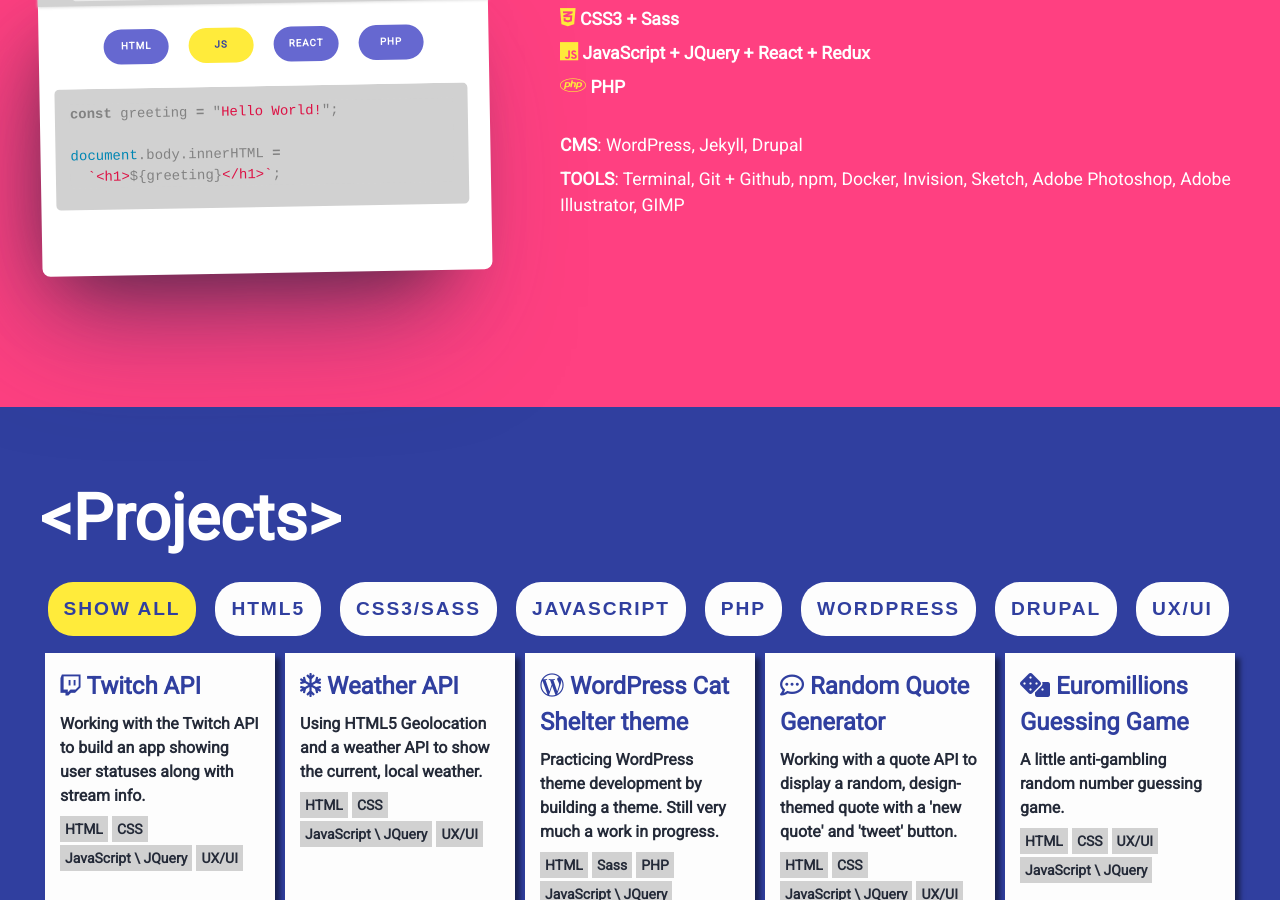
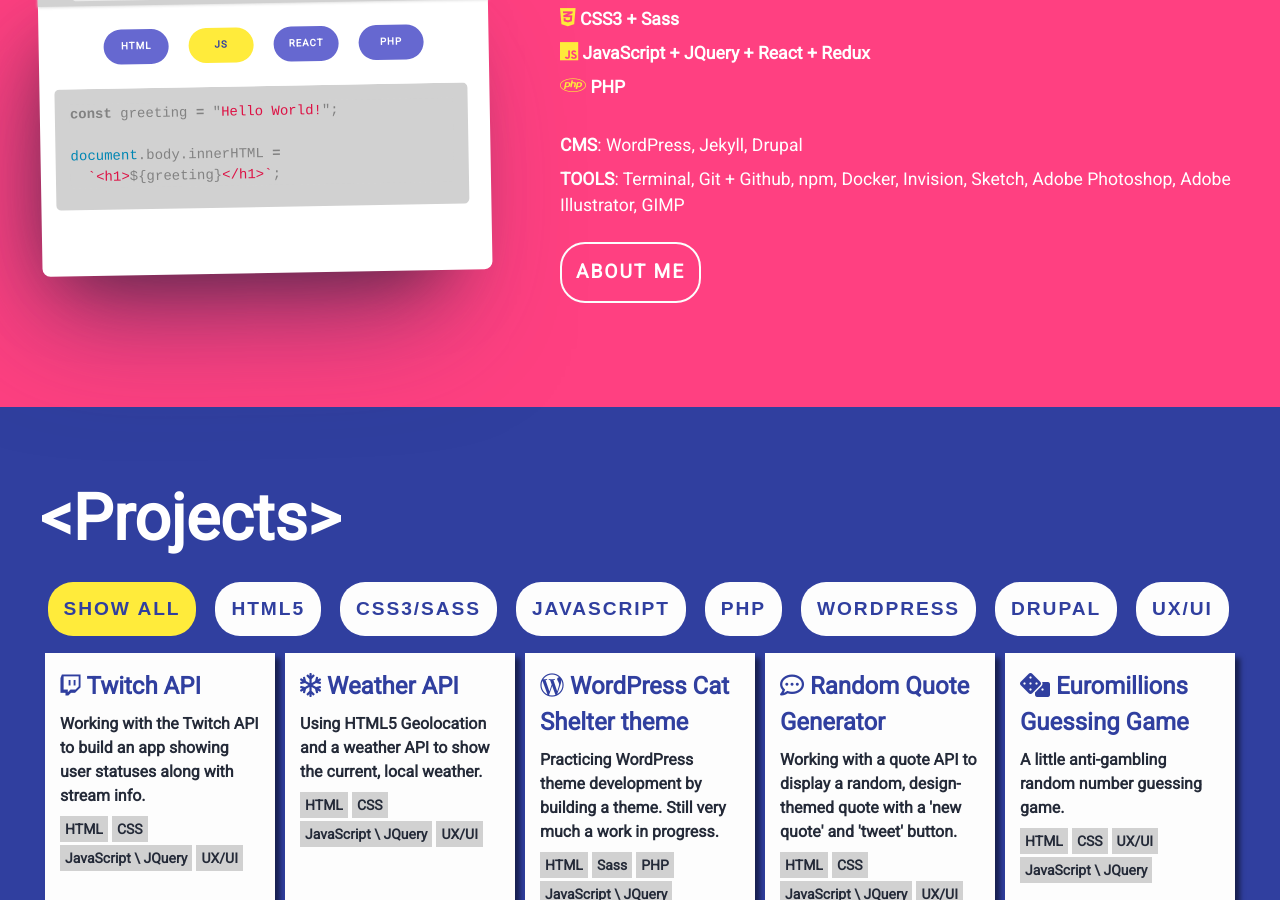
Before and after one commit to krisztin/krisztin.github.io, a Jekyll site: the page built from index.md, in a window 1280 px wide and 900 px high, scrolled down 713 px. Built offline with Jekyll 4.4.1, drawn with Linux system fonts in a browser that asks for light colours; nearby versions of some CDN libraries.

Commit message:
adding about me btn to tech

```diff
--- a/_includes/home-tech.html
+++ b/_includes/home-tech.html
@@ -9,7 +9,8 @@
       <p><i class="fab fa-php"></i> <strong>PHP</strong></p>
       <br>
       <p><strong>CMS</strong>: WordPress, Jekyll, Drupal</p>
-      <p><strong>TOOLS</strong>: Terminal, Git + Github, npm, Docker, Invision, Sketch, Adobe Photoshop, Adobe Illustrator, GIMP
+      <p><strong>TOOLS</strong>: Terminal, Git + Github, npm, Docker, Invision, Sketch, Adobe Photoshop, Adobe Illustrator, GIMP</p>
+      <a href="/about" class="btn btn-light-secondary">about me</a>
     </div>
   </div>
 </div>
```
